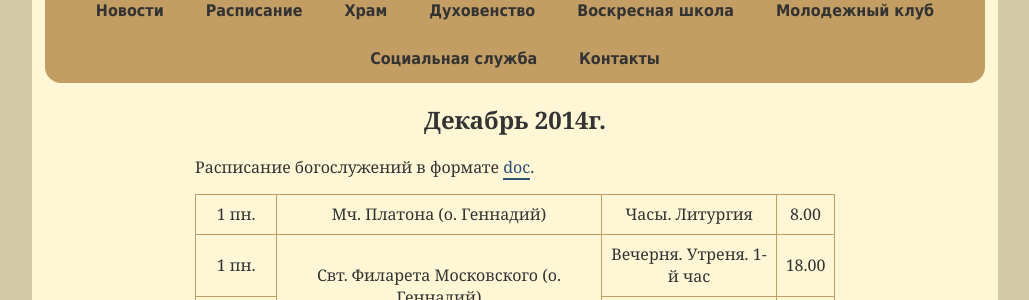
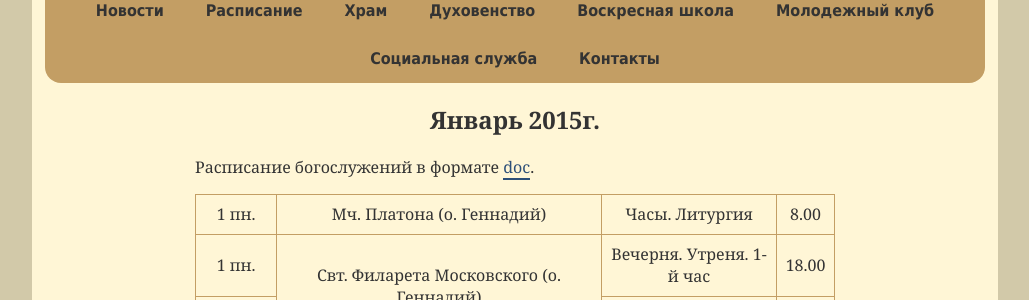
Before and after one commit to hramotradnoe/hramotradnoe.github.io, a Jekyll site: the page built from schedule/index.html, in a window 1280 px wide and 900 px high. Shown: the part 233-533 px from the top of the window, without its empty margins (125-1154 px from the left). Built offline with Jekyll 4.4.1, drawn with Linux system fonts in a browser that asks for light colours.

Commit message:
Ссылка на расписание января 2015-го года

```diff
--- a/_data/schedule.yml
+++ b/_data/schedule.yml
@@ -1,5 +1,5 @@
-period: Декабрь 2014г.
-link: https://drive.google.com/file/d/0B85JXsFqUDR-RWxTZ2syWXhicW8/view?usp=sharing
+period: Январь 2015г.
+link: https://docs.google.com/document/d/13yASyJdYHNgL5cfZJeEM1HtFWD7qhlx_c691ZjuDGuM/
 timetable:
   - description : Мч. Платона (о. Геннадий)
     services    :
```
